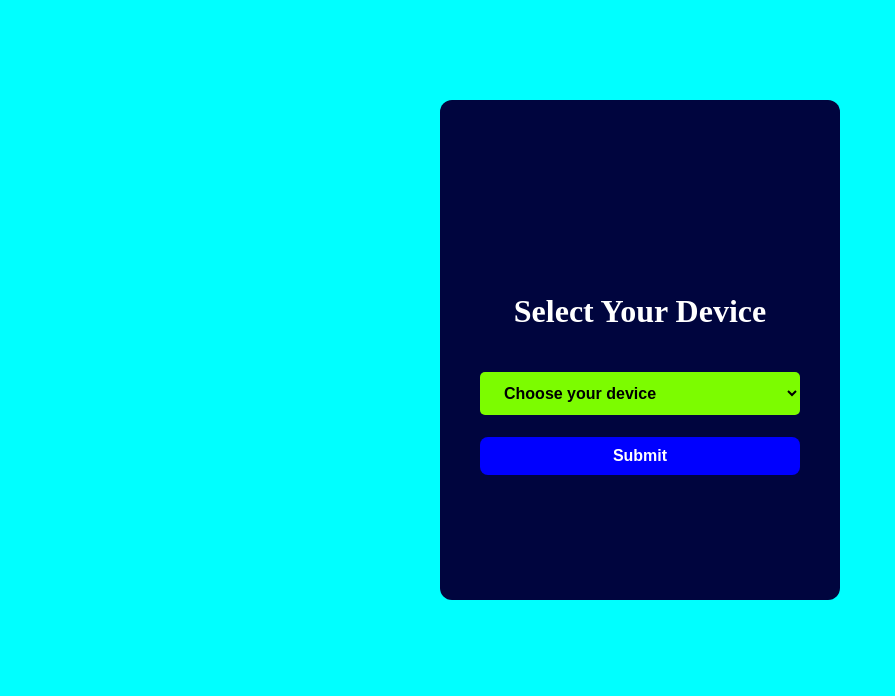
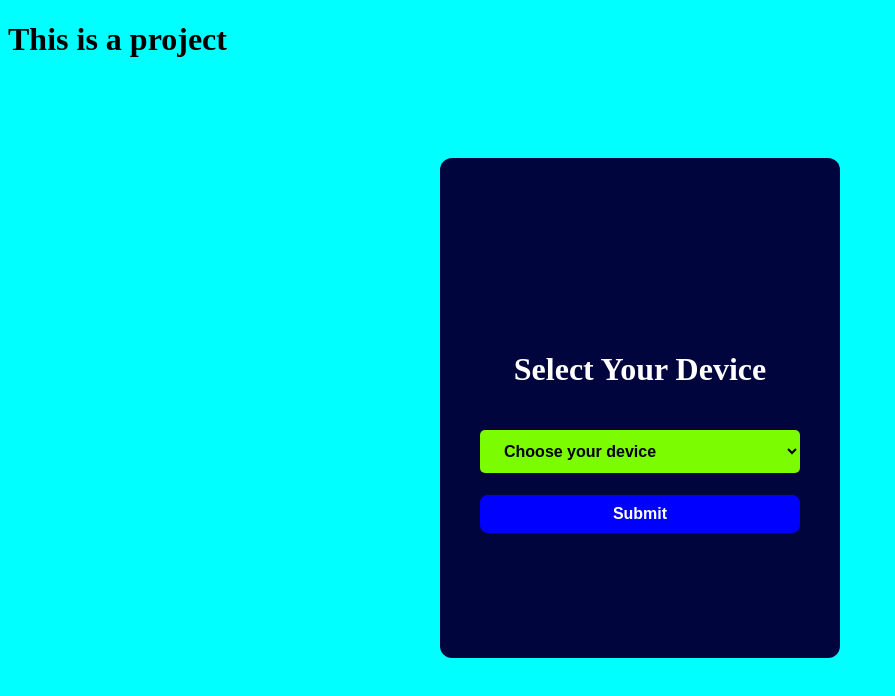
Before and after one commit to Akashkumar-dev-dotcom/index.js, a plain HTML site: page project/index.html in a window 1280 px wide. Shown: the whole page, without its empty margins (0-895 px from the left). Drawn offline with Linux system fonts and the light colour scheme.

Commit message:
new heading added

```diff
--- a/project/index.html
+++ b/project/index.html
@@ -15,6 +15,7 @@
    </style>
 </head>
 <body>
+  <h1>This is a project</h1>
   <div class="container">
 
 <div class="message">
```
